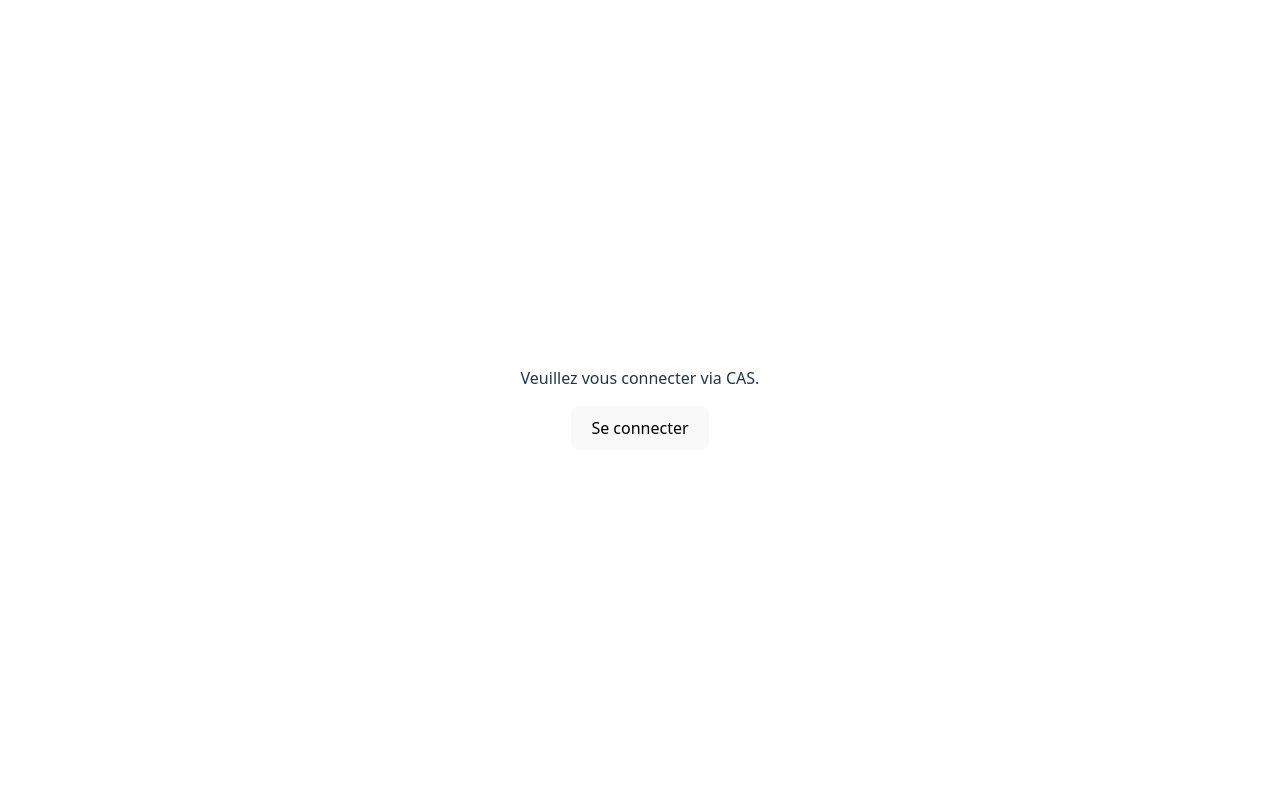
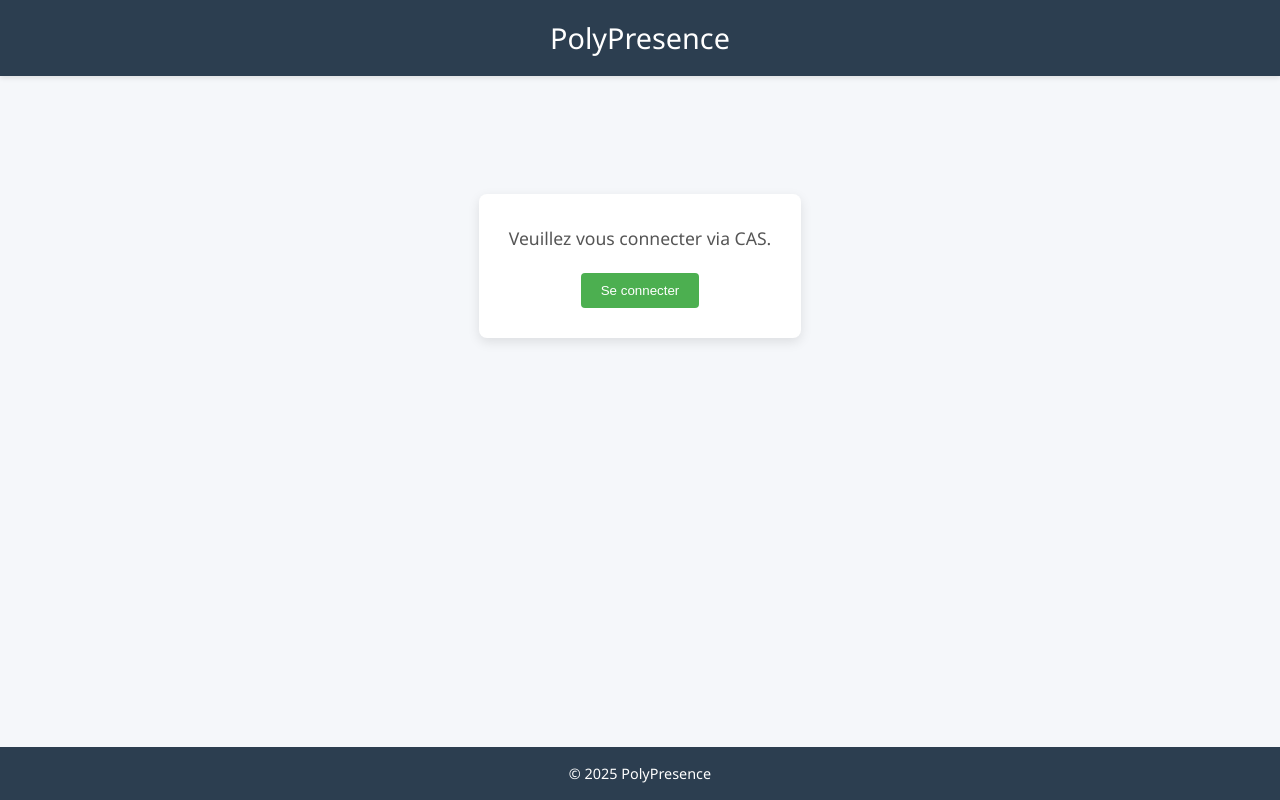
Before and after one commit to Eclairsombre/PolyPresence, a Vue app in the folder front/: page / in a window 1280 px wide. Built offline with nearby package versions, Linux system fonts and the light colour scheme.

Commit message:
Seperate files with composant and store + add css

```diff
--- a/front/index.html
+++ b/front/index.html
@@ -4,7 +4,7 @@
     <meta charset="UTF-8" />
     <link rel="icon" type="image/svg+xml" href="/vite.svg" />
     <meta name="viewport" content="width=device-width, initial-scale=1.0" />
-    <title>Vite + Vue + TS</title>
+    <title>PolyPresence</title>
   </head>
   <body>
     <div id="app"></div>
--- a/front/package.json
+++ b/front/package.json
@@ -10,6 +10,7 @@
   },
   "dependencies": {
     "axios": "^1.8.4",
+    "pinia": "^3.0.1",
     "vue": "^3.5.13"
   },
   "devDependencies": {
--- a/front/src/App.vue
+++ b/front/src/App.vue
@@ -1,129 +1,87 @@
 <template>
-  <div>
-    <div v-if="!user">
-      <p>Veuillez vous connecter via CAS.</p>
-      <button @click="login">Se connecter</button>
-    </div>
-    <div v-else>
-      <p>Bienvenue, {{ user.studentId }}!</p>
-      <button @click="logout">Se déconnecter</button>
-
-      <div v-if="debugData" class="debug-section">
-        <h3>Données de débogage:</h3>
-        <pre>{{ JSON.stringify(debugData, null, 2) }}</pre>
-      </div>
-    </div>
+  <div class="app-container">
+    <header class="app-header">
+      <h1>PolyPresence</h1>
+    </header>
+    <main class="app-content">
+      <Auth />
+    </main>
+    <footer class="app-footer">
+      <p>&copy; 2025 PolyPresence</p>
+    </footer>
   </div>
 </template>
 
 <script>
-import axios from 'axios';
+import Auth from './components/Auth.vue';
 
 export default {
-  data() {
-    return {
-      user: null,
-      debugData: null,
-    };
-  },
-  created() {
-    const urlParams = new URLSearchParams(window.location.search);
-    const ticket = urlParams.get('ticket');
-
-    if (ticket) {
-      this.processTicket(ticket);
-    } else {
-      this.checkSession();
-    }
-  },
-  methods: {
-    login() {
-      window.location.href = "http://localhost:5020/login";
-    },
-
-    logout() {
-      this.user = null;
-      this.debugData = null;
-      localStorage.removeItem('user');
-      window.location.href = "http://localhost:5020/logout";
-    },
-
-    async processTicket(ticket) {
-      try {
-        const response = await axios.get(`http://localhost:5020/callback?ticket=${ticket}`);
-
-        this.debugData = response.data;
-
-        if (response.data.success) {
-          if (response.data.rawResponse) {
-            const data = this.parseRawData(response.data.rawResponse);
-            console.log("Données brutes:", data);
-            this.user = {
-              studentId: data.user,
-              firstname: data.firstname || 'N/A',
-              lastname: data.lastname || 'N/A',
-              email: data.email || 'N/A',
-            };
-          }
-
-          localStorage.setItem('user', JSON.stringify(this.user));
-          window.history.replaceState({}, document.title, window.location.pathname);
-        } else {
-          console.error("Échec de l'authentification:", response.data.message);
-        }
-      } catch (error) {
-        console.error("Erreur lors du traitement du ticket:", error);
-        this.debugData = {
-          error: error.message,
-          response: error.response?.data
-        };
-      }
-    },
-
-    parseRawData(rawData) {
-      if (!rawData) return { user: null, firstname: 'N/A', lastname: 'N/A', email: 'N/A' };
-
-      const lines = rawData.split("\n");
-      const data = {};
-
-      lines.forEach(line => {
-        const match = line.match(/<cas:(\w+)>(.*?)<\/cas:\1>/);
-        if (match) {
-          const key = match[1];
-          const value = match[2];
-          data[key] = value;
-        }
-      });
-
-      return {
-        user: data["user"] || null,
-        firstname: data["firstname"] || "N/A",
-        lastname: data["name"] || "N/A",
-        email: data["email"] || "N/A",
-      };
-    },
-
-    checkSession() {
-      const savedUser = localStorage.getItem('user');
-      if (savedUser) {
-        try {
-          this.user = JSON.parse(savedUser);
-        } catch (e) {
-          console.error("Erreur lors de la récupération de l'utilisateur depuis localStorage:", e);
-          localStorage.removeItem('user');
-        }
-      }
-    },
-  },
+  components: {
+    Auth
+  }
 };
 </script>
 
-<style scoped>
+<style>
+/* Style global */
+* {
+  box-sizing: border-box;
+  margin: 0;
+  padding: 0;
+}
+
+body {
+  font-family: 'Segoe UI', Tahoma, Geneva, Verdana, sans-serif;
+  line-height: 1.6;
+  color: #333;
+  background-color: #f5f7fa;
+}
+
+/* Styles spécifiques à l'application */
+.app-container {
+  display: flex;
+  flex-direction: column;
+  min-height: 100vh;
+}
+
+.app-header {
+  background-color: #2c3e50;
+  color: white;
+  padding: 15px 20px;
+  text-align: center;
+  box-shadow: 0 2px 5px rgba(0, 0, 0, 0.1);
+}
+
+.app-header h1 {
+  font-size: 1.8rem;
+  font-weight: 500;
+}
+
+.app-content {
+  flex: 1;
+  padding: 20px;
+  display: flex;
+  justify-content: center;
+  align-items: flex-start;
+  margin-top: 20px;
+}
+
+.app-footer {
+  background-color: #2c3e50;
+  color: white;
+  text-align: center;
+  padding: 15px;
+  font-size: 0.9rem;
+  margin-top: auto;
+}
+
+/* Style des débogages réutilisable */
 .debug-section {
   margin-top: 30px;
   padding: 15px;
-  background-color: #f5f5f5;
+  background-color: #f8f9fa;
   border-radius: 5px;
+  box-shadow: inset 0 0 5px rgba(0, 0, 0, 0.05);
 }
 
 pre {
@@ -131,5 +89,20 @@ pre {
   word-break: break-all;
   max-height: 300px;
   overflow: auto;
+  background-color: #eee;
+  padding: 10px;
+  border-radius: 4px;
+  font-size: 0.9rem;
+}
+
+/* Media queries pour la responsivité */
+@media (max-width: 768px) {
+  .app-header h1 {
+    font-size: 1.5rem;
+  }
+
+  .app-content {
+    padding: 15px;
+  }
 }
 </style>
--- /dev/null
+++ b/front/src/components/Auth.vue
@@ -0,0 +1,119 @@
+<template>
+  <div class="auth-container">
+    <div v-if="!userStore.user" class="auth-card">
+      <p class="auth-message">Veuillez vous connecter via CAS.</p>
+      <button class="btn btn-primary" @click="userStore.login">Se connecter</button>
+    </div>
+    <div v-else class="auth-card">
+      <p class="welcome-message">Bienvenue, {{ userStore.user.studentId }}!</p>
+      <button class="btn btn-secondary" @click="userStore.logout">Se déconnecter</button>
+
+      <div v-if="userStore.debugData" class="debug-section">
+        <h3 class="debug-title">Données de débogage:</h3>
+        <pre>{{ JSON.stringify(userStore.debugData, null, 2) }}</pre>
+      </div>
+    </div>
+  </div>
+</template>
+
+<script>
+import { useAuthStore } from '../stores/authStore';
+
+export default {
+  setup() {
+    const userStore = useAuthStore();
+
+    return {
+      userStore
+    };
+  },
+  created() {
+    this.userStore.initialize();
+  }
+};
+</script>
+
+<style scoped>
+.auth-container {
+  display: flex;
+  justify-content: center;
+  align-items: center;
+  min-height: 300px;
+  padding: 20px;
+}
+
+.auth-card {
+  background-color: #ffffff;
+  border-radius: 8px;
+  box-shadow: 0 4px 12px rgba(0, 0, 0, 0.1);
+  padding: 30px;
+  width: 100%;
+  max-width: 420px;
+  text-align: center;
+}
+
+.auth-message {
+  font-size: 1.1rem;
+  margin-bottom: 20px;
+  color: #555;
+}
+
+.welcome-message {
+  font-size: 1.2rem;
+  font-weight: 500;
+  color: #2c3e50;
+  margin-bottom: 20px;
+}
+
+.btn {
+  padding: 10px 20px;
+  border: none;
+  border-radius: 4px;
+  cursor: pointer;
+  font-weight: 500;
+  transition: all 0.3s ease;
+}
+
+.btn-primary {
+  background-color: #4caf50;
+  color: white;
+}
+
+.btn-primary:hover {
+  background-color: #45a049;
+}
+
+.btn-secondary {
+  background-color: #f44336;
+  color: white;
+}
+
+.btn-secondary:hover {
+  background-color: #d32f2f;
+}
+
+.debug-section {
+  margin-top: 30px;
+  padding: 15px;
+  background-color: #f8f9fa;
+  border-radius: 5px;
+  text-align: left;
+}
+
+.debug-title {
+  font-size: 1rem;
+  color: #555;
+  margin-bottom: 10px;
+}
+
+pre {
+  white-space: pre-wrap;
+  word-break: break-all;
+  max-height: 300px;
+  overflow: auto;
+  background-color: #eee;
+  padding: 10px;
+  border-radius: 4px;
+  font-size: 0.9rem;
+}
+</style>
--- a/front/src/main.ts
+++ b/front/src/main.ts
@@ -1,5 +1,7 @@
 import { createApp } from 'vue'
-import './style.css'
+import { createPinia } from 'pinia'
 import App from './App.vue'
 
-createApp(App).mount('#app')
+const app = createApp(App)
+app.use(createPinia())
+app.mount('#app')
--- /dev/null
+++ b/front/src/stores/authStore.js
@@ -0,0 +1,110 @@
+import { defineStore } from "pinia";
+import axios from "axios";
+
+export const useAuthStore = defineStore("auth", {
+  state: () => ({
+    user: null,
+    debugData: null,
+  }),
+
+  actions: {
+    initialize() {
+      const urlParams = new URLSearchParams(window.location.search);
+      const ticket = urlParams.get("ticket");
+
+      if (ticket) {
+        this.processTicket(ticket);
+      } else {
+        this.checkSession();
+      }
+    },
+
+    login() {
+      window.location.href = "http://localhost:5020/login";
+    },
+
+    logout() {
+      this.user = null;
+      this.debugData = null;
+      localStorage.removeItem("user");
+      window.location.href = "http://localhost:5020/logout";
+    },
+
+    async processTicket(ticket) {
+      try {
+        const response = await axios.get(
+          `http://localhost:5020/callback?ticket=${ticket}`
+        );
+
+        this.debugData = response.data;
+
+        if (response.data.success) {
+          if (response.data.rawResponse) {
+            const data = this.parseRawData(response.data.rawResponse);
+            console.log("Données brutes:", data);
+            this.user = {
+              studentId: data.user,
+              firstname: data.firstname || "N/A",
+              lastname: data.lastname || "N/A",
+              email: data.email || "N/A",
+            };
+          }
+
+          localStorage.setItem("user", JSON.stringify(this.user));
+          window.history.replaceState(
+            {},
+            document.title,
+            window.location.pathname
+          );
+        } else {
+          console.error("Échec de l'authentification:", response.data.message);
+        }
+      } catch (error) {
+        console.error("Erreur lors du traitement du ticket:", error);
+        this.debugData = {
+          error: error.message,
+          response: error.response?.data,
+        };
+      }
+    },
+
+    parseRawData(rawData) {
+      if (!rawData)
+        return { user: null, firstname: "N/A", lastname: "N/A", email: "N/A" };
+
+      const lines = rawData.split("\n");
+      const data = {};
+
+      lines.forEach((line) => {
+        const match = line.match(/<cas:(\w+)>(.*?)<\/cas:\1>/);
+        if (match) {
+          const key = match[1];
+          const value = match[2];
+          data[key] = value;
+        }
+      });
+
+      return {
+        user: data["user"] || null,
+        firstname: data["firstname"] || "N/A",
+        lastname: data["name"] || "N/A",
+        email: data["email"] || "N/A",
+      };
+    },
+
+    checkSession() {
+      const savedUser = localStorage.getItem("user");
+      if (savedUser) {
+        try {
+          this.user = JSON.parse(savedUser);
+        } catch (e) {
+          console.error(
+            "Erreur lors de la récupération de l'utilisateur depuis localStorage:",
+            e
+          );
+          localStorage.removeItem("user");
+        }
+      }
+    },
+  },
+});
```
Also changed, not shown: front/src/components/HelloWorld.vue (deleted, +0 -41 lines), 1 other file (tests, documents, lock files or other folders).
